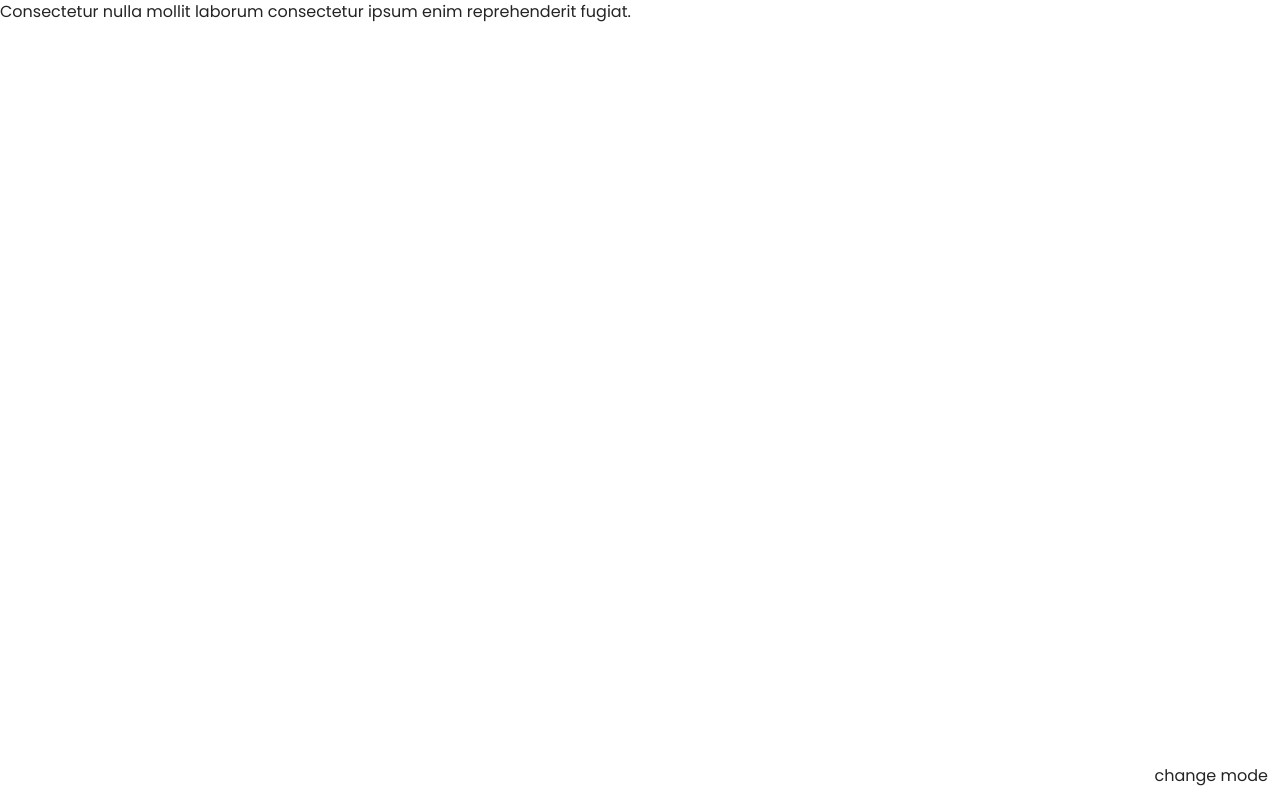
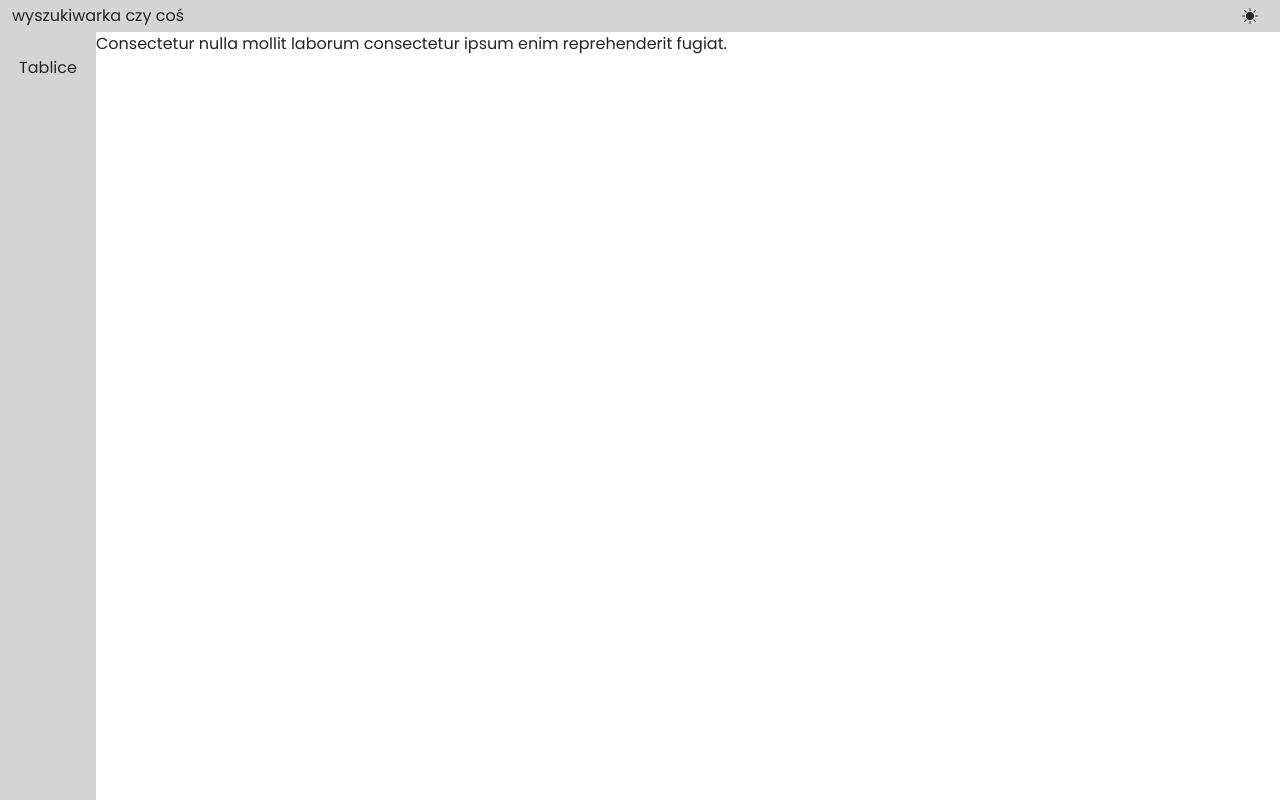
Before and after one commit to Provd5/trolle-clone, a Next.js app in the folder front/: page / in a window 1280 px wide. Built offline with nearby package versions, Linux system fonts and the light colour scheme.

Commit message:
Navbars, stylowanie
dodanie sidebara, topbara, poczatek stylowania

```diff
--- a/front/app/globals.css
+++ b/front/app/globals.css
@@ -9,6 +9,19 @@
     padding-top: 180px;
     padding-bottom: 60px;
   } */
+@layer components {
+  .content {
+    @apply pt-8;
+  }
+
+  .innerContent {
+    @apply flex flex-col gap-3 pt-12 pl-0 md:pt-0 md:pl-24;
+  }
+
+  .btnIcon {
+    @apply flex h-6 w-6 items-center justify-center rounded-md md:h-9 md:w-9;
+  }
+}
 
 #indent {
   padding-left: 10px;
--- a/front/app/layout.tsx
+++ b/front/app/layout.tsx
@@ -1,7 +1,8 @@
 import { Poppins } from "next/font/google";
 import clsx from "clsx";
 
-import ModeSwitcher from "components/ModeSwitcher/ModeSwitcher";
+import Sidebar from "components/Navbars/Sidebar";
+import Topbar from "components/Navbars/Topbar";
 
 import "./globals.css";
 
@@ -40,8 +41,11 @@ export default function RootLayout({
         )}
       >
         <script dangerouslySetInnerHTML={{ __html: modeInitializerScript }} />
-        {children}
-        <ModeSwitcher />
+        <Topbar />
+        <div className="content">
+          <Sidebar />
+          <div className="innerContent">{children}</div>
+        </div>
       </body>
     </html>
   );
--- /dev/null
+++ b/front/components/BoardsContent/Board/Board.tsx
@@ -0,0 +1,3 @@
+export default function Board() {
+  return <div>Board</div>;
+}
--- /dev/null
+++ b/front/components/BoardsContent/Card/Card.tsx
@@ -0,0 +1,3 @@
+export default function Card() {
+  return <div>Card</div>;
+}
--- /dev/null
+++ b/front/components/BoardsContent/Column/Column.tsx
@@ -0,0 +1,3 @@
+export default function Column() {
+  return <div>Column</div>;
+}
--- a/front/components/ModeSwitcher/ModeSwitcher.tsx
+++ b/front/components/ModeSwitcher/ModeSwitcher.tsx
@@ -1,12 +1,15 @@
 "use client";
 
 import { useEffect, useState } from "react";
+import { BsFillMoonFill, BsFillSunFill } from "react-icons/bs";
 
 export default function ModeSwitcher() {
   const [mode, setMode] = useState<"light" | "dark">("light");
+  const [isModeLoaded, setIsModeLoaded] = useState(false);
 
   useEffect(() => {
     document.documentElement.classList.contains("light") && setMode("dark");
+    setIsModeLoaded(true);
   }, []);
 
   function changeMode() {
@@ -23,10 +26,14 @@ export default function ModeSwitcher() {
   }
 
   return (
-    <div className="fixed z-99 top-2 md:top-auto right-2 md:right-3 bottom-auto md:bottom-3">
-      <button onClick={() => changeMode()} aria-label="switchMode">
-        change mode
+    isModeLoaded && (
+      <button
+        onClick={() => changeMode()}
+        aria-label="switchMode"
+        className="btnIcon"
+      >
+        {mode === "light" ? <BsFillSunFill /> : <BsFillMoonFill />}
       </button>
-    </div>
+    )
   );
 }
--- /dev/null
+++ b/front/components/Navbars/Sidebar.tsx
@@ -0,0 +1,14 @@
+import { FiMenu } from "react-icons/fi";
+
+export default function Sidebar() {
+  return (
+    <div className="fixed flex h-12 w-screen items-center justify-between bg-neutral-300 py-0 px-3 dark:bg-neutral-700 md:h-[-webkit-fill-available] md:w-24 md:flex-col md:px-0 md:py-6">
+      <div className="flex gap-1">
+        <button className="btnIcon md:hidden">
+          <FiMenu />
+        </button>
+        Tablice
+      </div>
+    </div>
+  );
+}
--- /dev/null
+++ b/front/components/Navbars/Topbar.tsx
@@ -0,0 +1,10 @@
+import ModeSwitcher from "components/ModeSwitcher/ModeSwitcher";
+
+export default function Topbar() {
+  return (
+    <div className="fixed flex h-8 w-screen items-center justify-between bg-neutral-300 py-0 px-3 dark:bg-neutral-700">
+      wyszukiwarka czy coś
+      <ModeSwitcher />
+    </div>
+  );
+}
--- a/front/package.json
+++ b/front/package.json
@@ -3,7 +3,7 @@
   "version": "0.1.0",
   "private": true,
   "scripts": {
-    "dev": "next dev",
+    "dev": "next dev -p 8080",
     "build": "next build",
     "start": "next start",
     "lint": "next lint"
@@ -19,6 +19,7 @@
     "next": "13.2.3",
     "react": "18.2.0",
     "react-dom": "18.2.0",
+    "react-icons": "^4.8.0",
     "sass": "^1.58.3",
     "typescript": "4.9.5"
   },
--- a/front/tailwind.config.js
+++ b/front/tailwind.config.js
@@ -1,16 +1,30 @@
-//prettier-ignore
 /** @type {import('tailwindcss').Config} */
 module.exports = {
-  darkMode: 'class',
+  darkMode: "class",
   content: ["./app/**/*.{js,ts,jsx,tsx}", "./components/**/*.{js,ts,jsx,tsx}"],
   theme: {
-    colors: {
-      transparent: 'transparent',
-      current: 'currentColor',
-      'white': '#ffffff',
-      'black': '#242424',
+    extend: {
+      colors: {
+        transparent: "transparent",
+        current: "currentColor",
+        white: "#ffffff",
+        black: "#242424",
+        mgreen: {
+          dark: "#48A024",
+          DEFAULT: "#59C230",
+          light: "#7DCE5C",
+        },
+        myellow: {
+          DEFAULT: "#F3C23B",
+          light: "#F1E12B",
+        },
+        mbrown: {
+          dark: "#A05423",
+          DEFAULT: "#C76D33",
+          light: "#DF8A57",
+        },
+      },
     },
-    extend: {},
   },
   plugins: [],
 };
```
Also changed, not shown: 2 other files (tests, documents, lock files or other folders).
